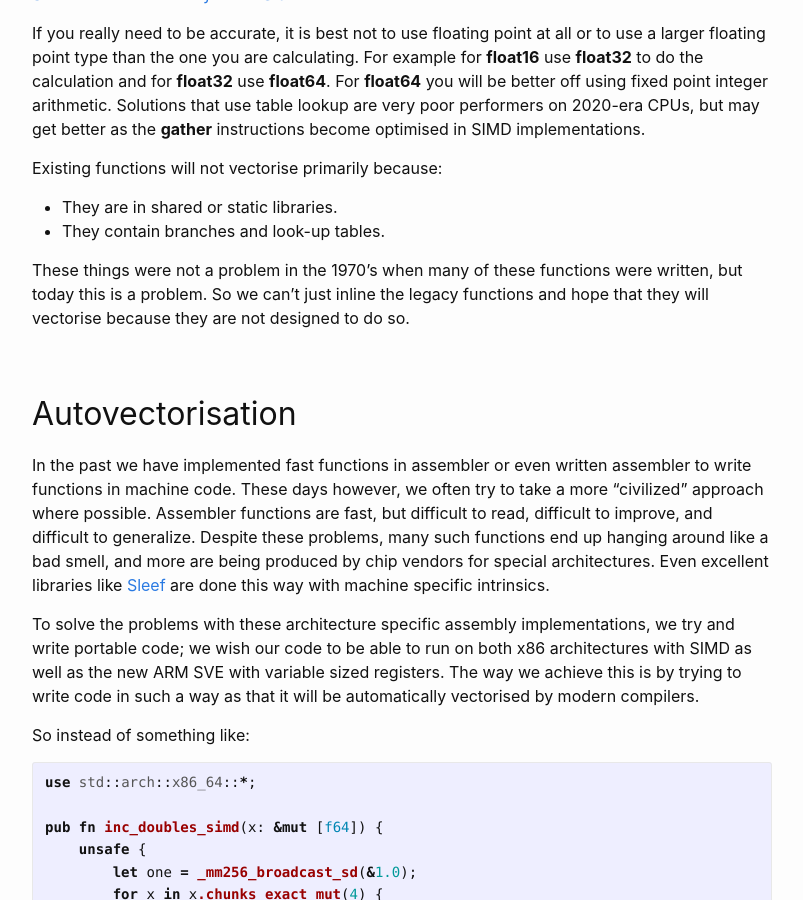
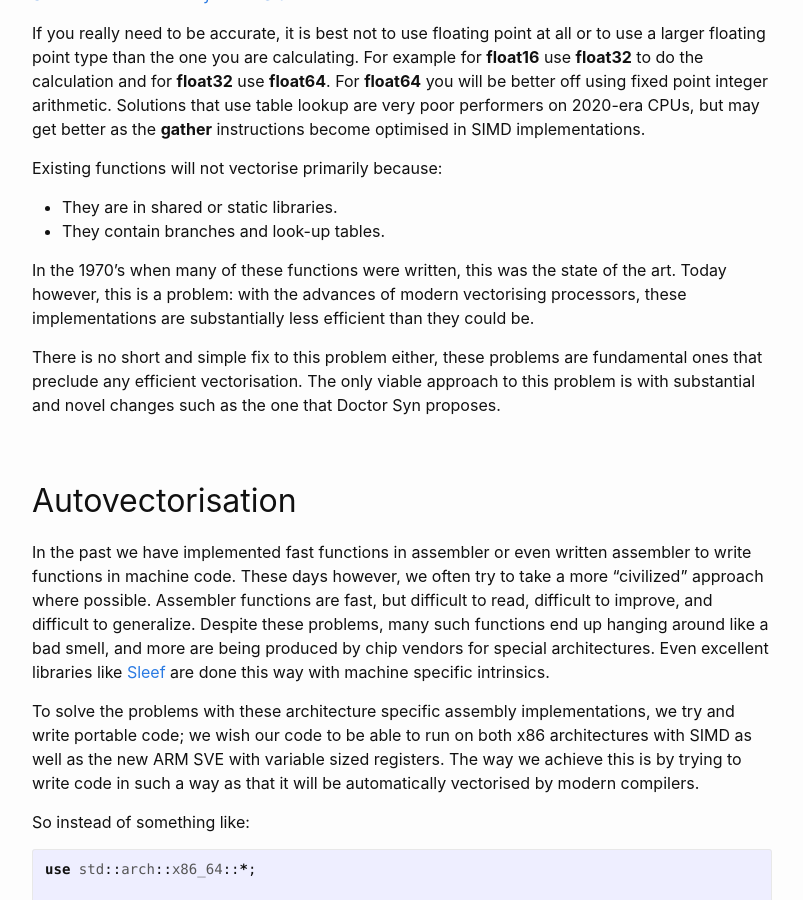
Before and after one commit to atomicincrement/atomicincrement.github.io, a Jekyll site: the page built from _posts/2021-11-18-polynomial-approximation.md, in a window 1280 px wide and 900 px high, scrolled down 1838 px. Shown: the whole window, without its empty margins (238-1041 px from the left). Built offline with Jekyll 4.4.1, drawn with Linux system fonts in a browser that asks for light colours.

Commit message:
Update _posts/2021-11-18-polynomial-approximation.md
Co-authored-by: WillRogerJones <33420026+WillRogerJones@users.noreply.github.com>

```diff
--- a/_posts/2021-11-18-polynomial-approximation.md
+++ b/_posts/2021-11-18-polynomial-approximation.md
@@ -72,10 +72,9 @@ Existing functions will not vectorise primarily because:
 * They are in shared or static libraries.
 * They contain branches and look-up tables.
 
-These things were not a problem in the 1970's when many of these functions
-were written, but today this is a problem. So we can't just inline the
-legacy functions and hope that they will vectorise because they are
-not designed to do so.
+In the 1970's when many of these functions were written, this was the state of the art. Today however, this is a problem: with the advances of modern vectorising processors, these implementations are substantially less efficient than they could be.
+
+There is no short and simple fix to this problem either, these problems are fundamental ones that preclude any efficient vectorisation. The only viable approach to this problem is with substantial and novel changes such as the one that Doctor Syn proposes.
 
 ## Autovectorisation
 
```
